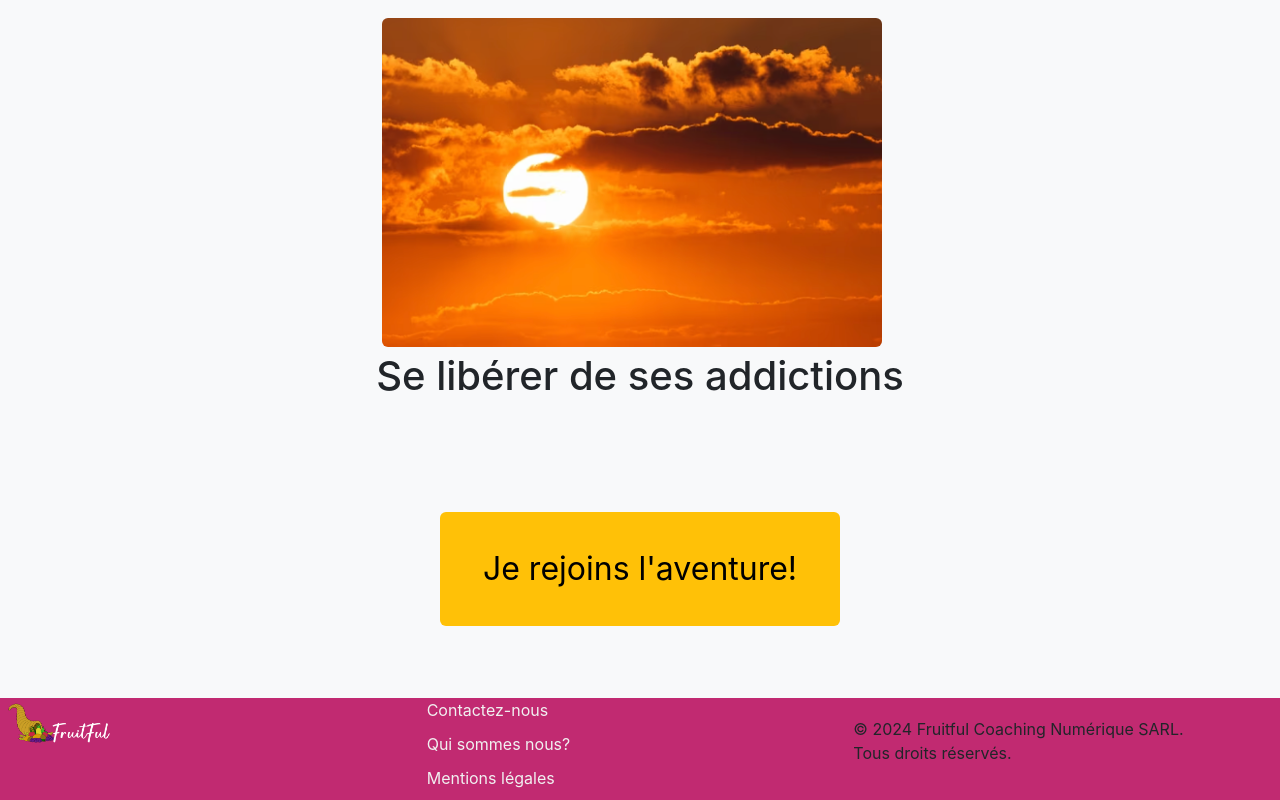
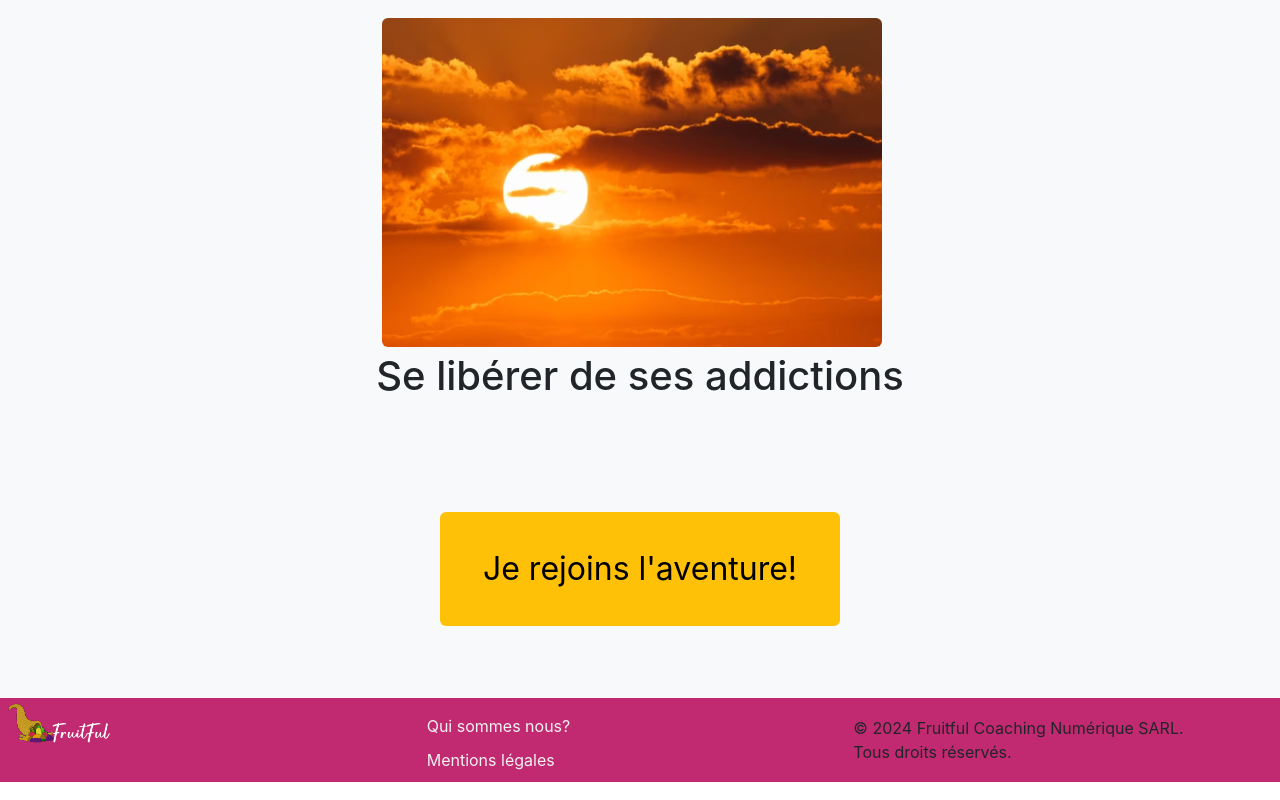
Before and after one commit to RomainVReco/fruitful-app, a React (Create React App) app: page / in a window 1280 px wide. Shown: the part 1953-2753 px from the top of the page. Built offline with nearby package versions, Linux system fonts and the light colour scheme.

Commit message:
marge footer

```diff
--- a/src/components/footer/Footer.js
+++ b/src/components/footer/Footer.js
@@ -7,7 +7,6 @@ import '../../components/footer/footer-css.css'
 function Footer() {
 
   return (
-
     <footer className="footerBottom">
       <div className="footer-container">
         <div className="left-column">
@@ -17,14 +16,14 @@ function Footer() {
             </Link>
           </div>
         </div>
-        <div className="center-column">
+        <div className="center-column mt-3">
           <div className="vertical-footer-links">
-            <Link className='lien' to="/contactezNous">Contactez-nous</Link>
+            {/*<Link className='lien' to="/contactezNous">Contactez-nous</Link>*/}
             <Link className='lien' to="/PageQuiSommesNous">Qui sommes nous?</Link>
             <Link className='lien' to="/PageMentionsLegales">Mentions légales</Link>
           </div>
         </div>
-        <div className="right-column">
+        <div className="right-column mt-3">
           <div className="copyright">
             <p>&copy; {new Date().getFullYear()} Fruitful Coaching Numérique SARL.<br />Tous droits réservés.</p>
           </div>
```
